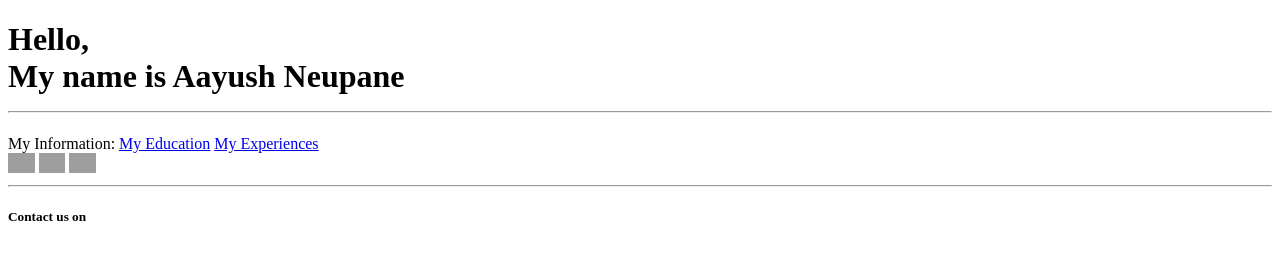
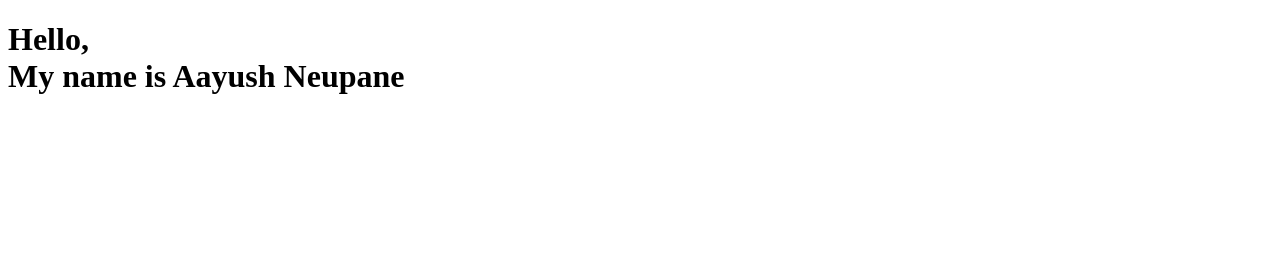
Before and after one commit to Aayushneupane14/Portfolio-website, a plain HTML site: page index.html in a window 1280 px wide. Drawn offline with Linux system fonts and the light colour scheme; grey boxes are pictures that could not be loaded.

Commit message:
modified the body

```diff
--- a/index.html
+++ b/index.html
@@ -6,37 +6,8 @@
   <meta name="viewport" content="width=device-width, initial-scale=1.0" />
   <title>Portfolio</title>
 </head>
-
 <body>
-  <header>
     <h1>
-      Hello,<br />My name is Aayush Neupane
-      <hr />
-    </h1>
-  </header>
-  <main>
-    <section>
-      <span>My Information:</span><!--Span takes width as per size -->
-      <a href="Education.html"><u>My Education</u></a>
-      <a href="Experience.html">My Experiences</a>
-      <br />
-      <a href="https://www.facebook.com/aayush.neupane.101/" target="_main"><img
-          src="https://upload.wikimedia.org/wikipedia/commons/6/6c/Facebook_Logo_2023.png" height="20"
-          alt="Facebook_Logo_2023" /></a>
-
-      <a href="https://www.youtube.com/watch?v=ovKVqo-L2EM" target="_main"><img
-          src="https://t3.ftcdn.net/jpg/03/00/38/90/360_F_300389025_b5hgHpjDprTySl8loTqJRMipySb1rO0I.jpg" alt="YouTube"
-          height="20" alt="youtubelogo" /></a>
-
-      <a href="https://www.instagram.com/aayusshh_/?hl=en" target="_main"><img
-          src="https://img.freepik.com/premium-vector/modern-badge-logo-instagram-icon_578229-124.jpg"
-          alt="Instagram logo" height="20" /></a>
-    </section>
-  </main>
-  <hr />
-  <footer>
-    <h5>Contact us on</h5>
-  </footer>
+      Hello,<br />My name is Aayush Neupane</h1>
 </body>
-
 </html>
```
